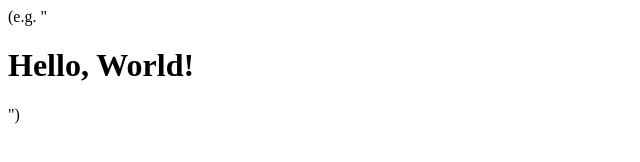
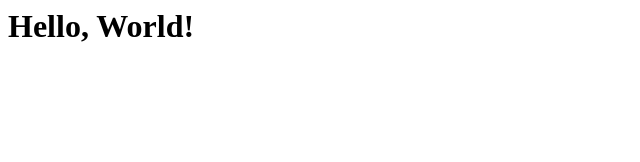
Before and after one commit to Sapper320/Mead, a plain HTML site: page index.html in a window 1280 px wide. Shown: the whole page, without its empty margins (0-640 px from the left). Drawn offline with Linux system fonts and the light colour scheme.

Commit message:
Update index.html

```diff
--- a/index.html
+++ b/index.html
@@ -1 +1 @@
-(e.g. "<html><body><h1>Hello, World!</h1></body></html>")
+<html><body><h1>Hello, World!</h1></body></html>
```
